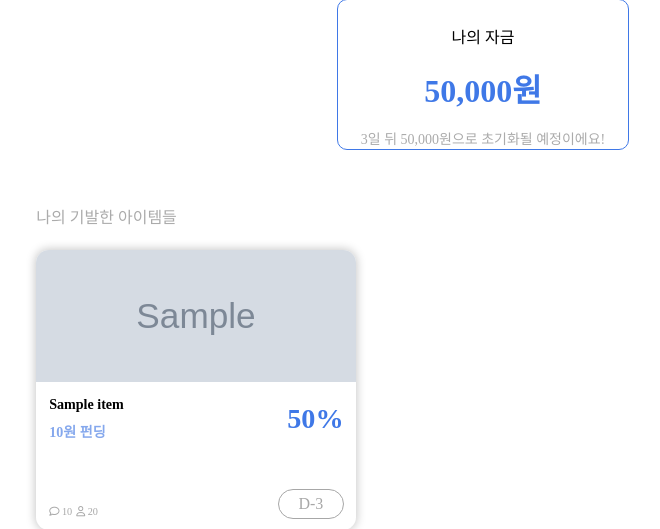
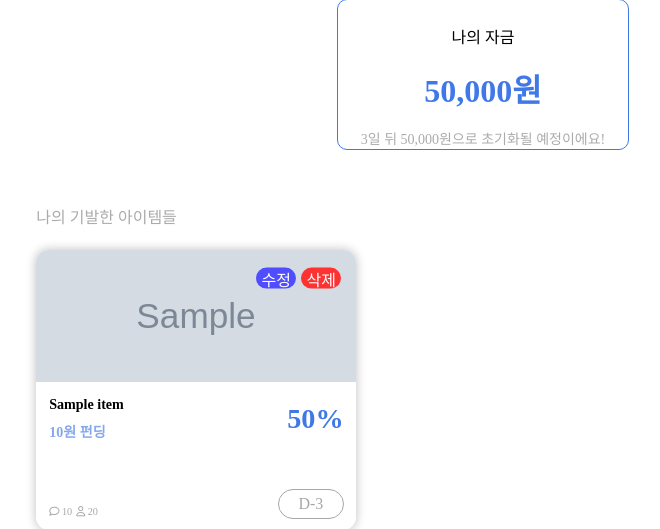
Before and after one commit to funny-funding/funny-funding-django, a Django app: page /funfun/mypage/ in a window 1280 px wide. Shown: the part 225-754 px from the top of the page, without its empty margins (157-817 px from the left). Run offline with Django 4.2, Linux system fonts and the light colour scheme; a user stored in the database is signed in; tables that the repository leaves empty hold one stand-in row (values such as "Sample post"); grey boxes marked "Sample" are stand-in pictures; some web fonts are replaced.

Commit message:
✨ [Feat] mypage 수정, 삭제 버튼 추가

```diff
--- a/funfun/static/funfun/css/mypage.css
+++ b/funfun/static/funfun/css/mypage.css
@@ -158,3 +158,35 @@
 .item > .text-box > .right-box > .d-day-box > span {
     color: var(--text-gray);
 }
+
+.mypage-update{
+   position: absolute;
+    top: 10%;
+    left: 75%;
+    width: 3.13vw;
+    height: 2.61vh;
+    transform: translate(-50%, -50%);
+    background-color: #504DFF;
+    color: white;
+    border-radius: 15px;
+    cursor: pointer;
+    display: flex;
+    justify-content: center;
+    align-items: center;
+}
+
+.mypage-delete{
+   position: absolute;
+    top: 10%;
+    left: 89%;
+    width: 3.13vw;
+    height: 2.61vh;
+    transform: translate(-50%, -50%);
+    background-color: #FF3232;
+    color: white;
+    border-radius: 15px;
+    cursor: pointer;
+    display: flex;
+    justify-content: center;
+    align-items: center;
+}
--- a/funfun/templates/funfun/mypage.html
+++ b/funfun/templates/funfun/mypage.html
@@ -41,6 +41,14 @@
                                 </div>
                             </div>
                         </div>
+                        <a href="{% url 'funfun:item_update' item.pk %}">
+                            <div class="mypage-update">
+                                수정
+                            </div>
+                        </a>
+                        <div class="mypage-delete">
+                            삭제
+                        </div>
                     </div>
                 {% endfor %}
             </div>
```
Lines whose indentation alone changed are shown as unchanged.
